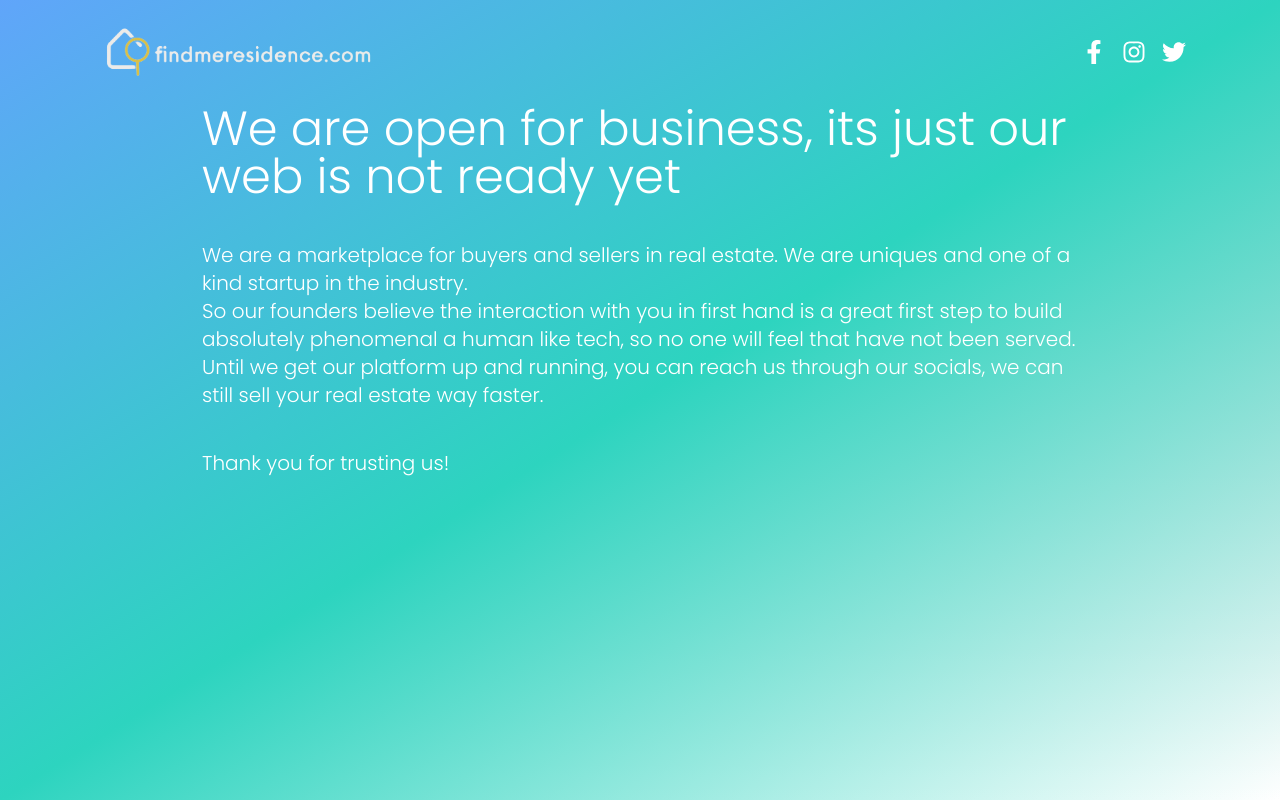
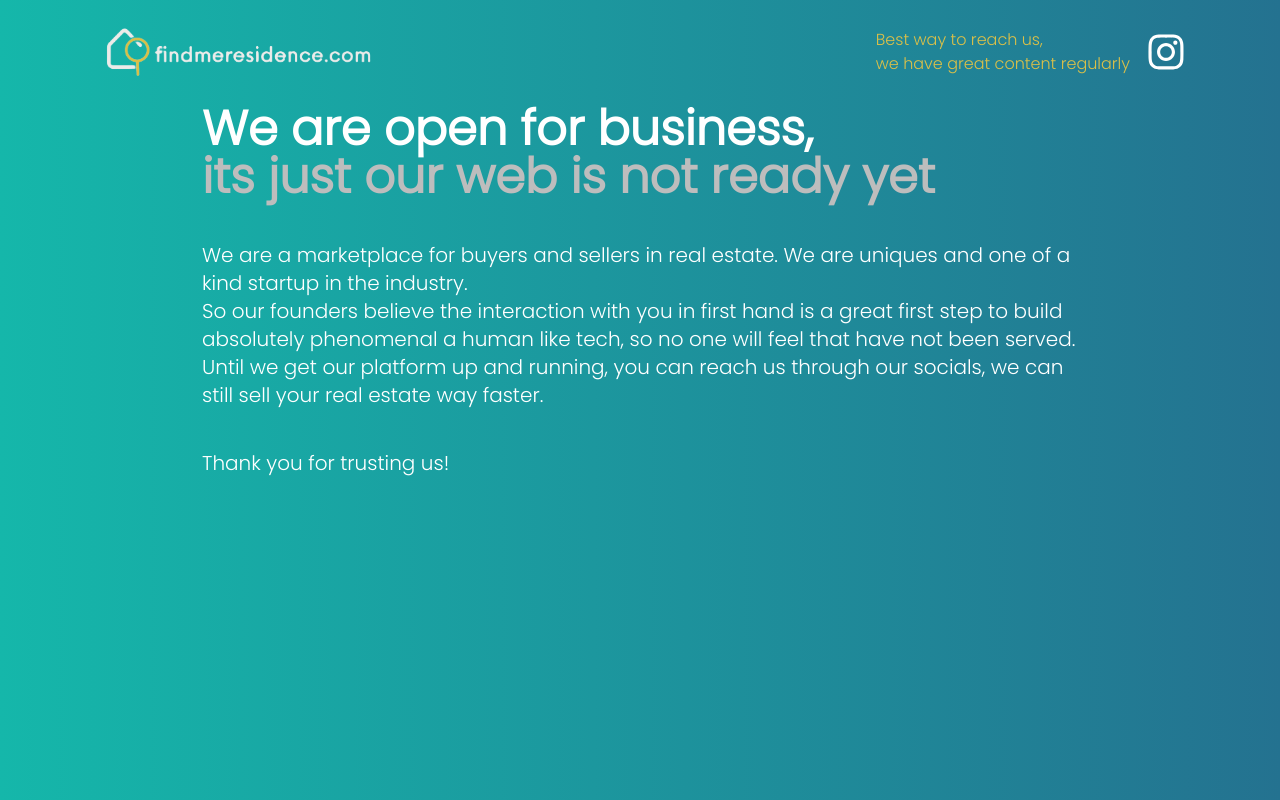
Before and after one commit to abdulladone94/findmeresidence, a Next.js app: page / in a window 1280 px wide. Built offline with nearby package versions, Linux system fonts and the light colour scheme.

Commit message:
Fixed instagram icon

```diff
--- a/src/app/page.tsx
+++ b/src/app/page.tsx
@@ -4,7 +4,10 @@ import { FaFacebookF, FaInstagram, FaTwitter } from "react-icons/fa";
 
 export default function Home() {
   return (
-    <main className="flex flex-col min-h-screen sm:px-[90px] bg-gradient-to-br via-teal-400 from-blue-400 ">
+    <main
+      className="flex flex-col min-h-screen sm:px-[90px]"
+      style={{ background: "linear-gradient(to right, #15B7AA, #247290 100%)" }}
+    >
       <div className="flex justify-between mr-1">
         <Image
           src={logo}
@@ -14,7 +17,7 @@ export default function Home() {
           className="max-w-[300px] md :max-w-full"
         />
         <div className="flex items-center space-x-4">
-          <a
+          {/* <a
             href="https://www.facebook.com/"
             target="_blank"
             rel="noopener noreferrer"
@@ -26,20 +29,27 @@ export default function Home() {
             target="_blank"
             rel="noopener noreferrer"
           >
-            <FaInstagram className="w-6 h-6 text-white hover:text-blue-400" />
-          </a>
+            <FaTwitter className="w-6 h-6 text-white hover:text-blue-400" />
+          </a> */}
+          <span className="hidden lg:block text-[#dbc048]">
+            Best way to reach us,
+            <br /> we have great content regularly{" "}
+          </span>
           <a
-            href="https://www.instagram.com/"
+            href="https://instagram.com/findmeresidence?igshid=MzRlODBiNWFlZA=="
             target="_blank"
             rel="noopener noreferrer"
           >
-            <FaTwitter className="w-6 h-6 text-white hover:text-blue-400" />
+            <FaInstagram className="w-10 h-10 text-white hover:text-blue-400" />
           </a>
         </div>
       </div>
       <div className="px-5 text-white sm:px-16 lg:px-28">
-        <h1 className="text-4xl lg:text-5xl">
-          We are open for business, its just our web is not ready yet
+        <h1 className="text-4xl font-black lg:text-5xl">
+          We are open for business, <br />
+          <span className="text-[#bdbdbd]">
+            its just our web is not ready yet
+          </span>
         </h1>
         <div className="mt-10 text-xl">
           <p>
```
